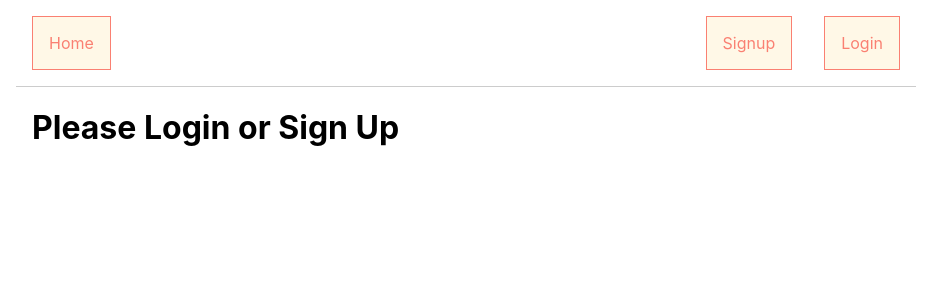
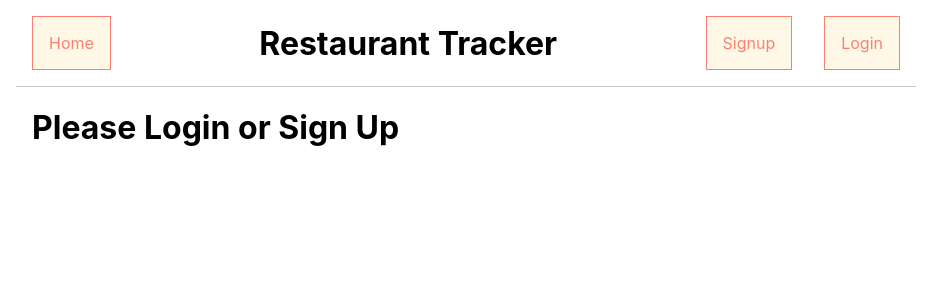
Before and after one commit to rmk129/restaurant-tracker, a React (Create React App) app in the folder client/: page / in a window 1280 px wide. Shown: the top 300 px of the page, without its empty margins (174-1105 px from the left). Built offline with nearby package versions, Linux system fonts and the light colour scheme; no server answers.

Commit message:
sign up and all completed

```diff
--- a/client/public/index.html
+++ b/client/public/index.html
@@ -29,7 +29,7 @@
       work correctly both with client-side routing and a non-root public URL.
       Learn how to configure a non-root public URL by running `npm run build`.
     -->
-    <title>Reciplease</title>
+    <title>Restaurant Tracker</title>
   </head>
   <body>
     <noscript>You need to enable JavaScript to run this app.</noscript>
--- a/client/src/components/NavBar.js
+++ b/client/src/components/NavBar.js
@@ -15,6 +15,7 @@ function NavBar({ user, setUser }) {
       <div>
         <Link to="/">Home</Link>
       </div>
+      <div><h1>Restaurant Tracker</h1></div>
       <div>
         {user ? (
           <button onClick={handleLogoutClick}>Logout</button>
```
